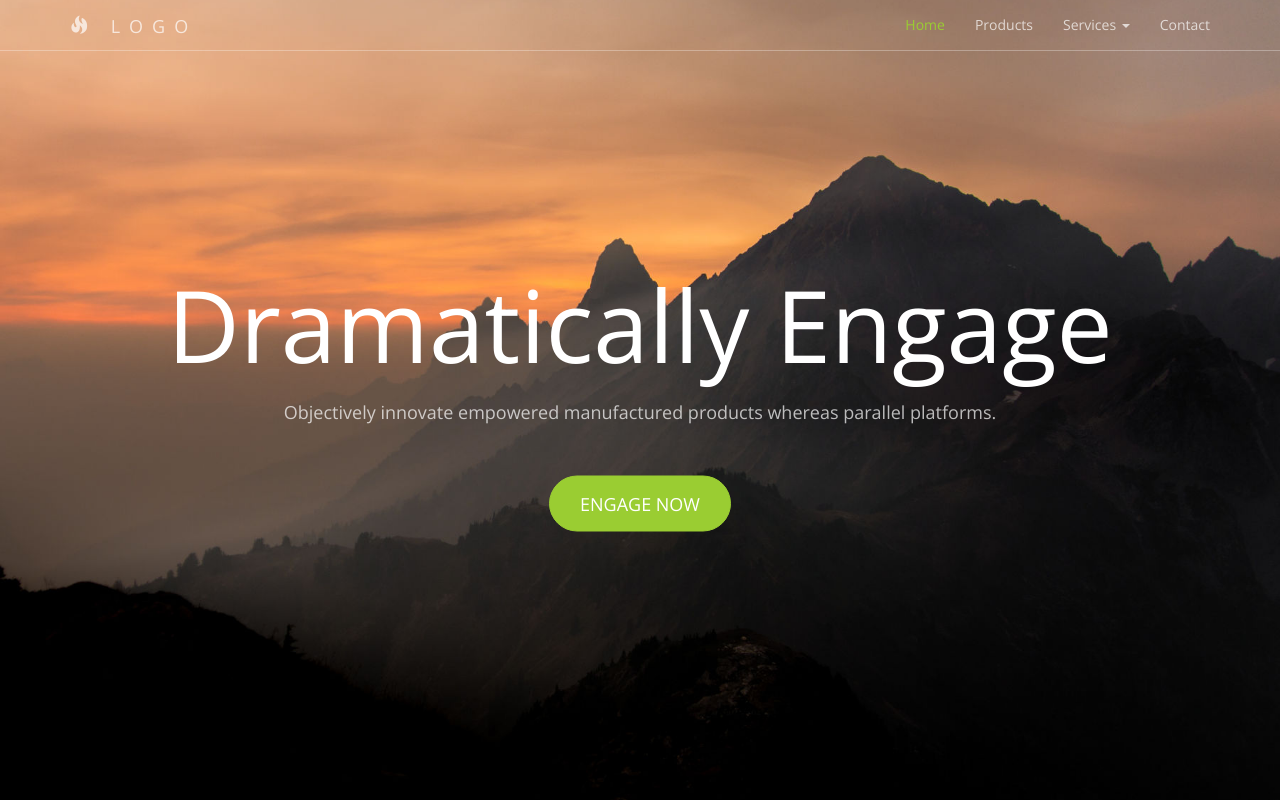
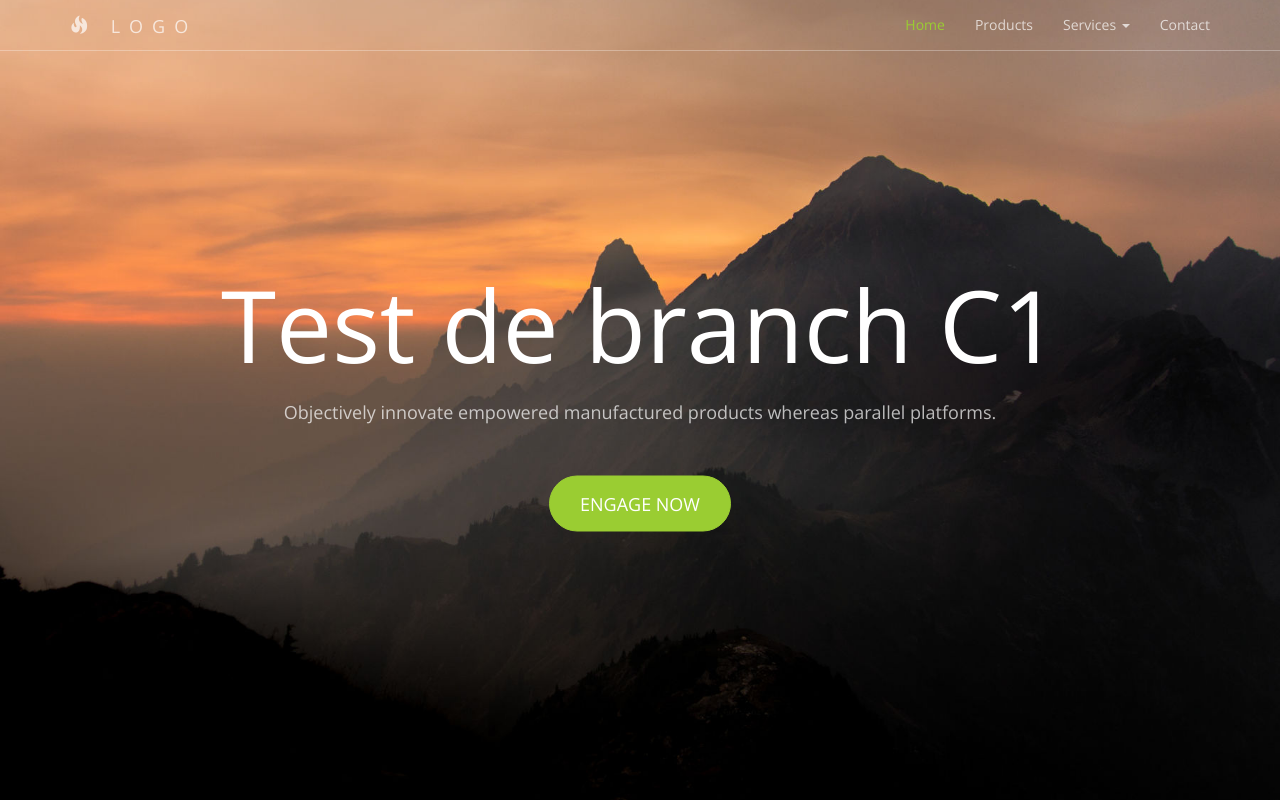
Before and after one commit to IEDIN2021/WEBSITE, a plain HTML site: page index.html in a window 1280 px wide. Shown: the top 800 px of the page. Drawn offline with nearby package versions, Linux system fonts and the light colour scheme.

Commit message:
Index.html - title page
1) Changement du titre de la page
2) Changement du H1 de la page

```diff
--- a/index.html
+++ b/index.html
@@ -81,10 +81,9 @@ Although you can use them, for a more unique website, replace these images with
     <header>
         <div class="header-content">
             <div class="header-content-inner">
-                <h1>Dramatically Engage</h1>
+                <h1>Test de branch C1</h1>
                 <p>Objectively innovate empowered manufactured products whereas parallel platforms.</p>
-                <a href="#" class="btn btn-primary btn-lg">Engage Now</a>
-            </div>
+                <a href="#" class="btn btn-primary btn-lg">Engage Now</a>            </div>
         </div>
     </header>
 
```
